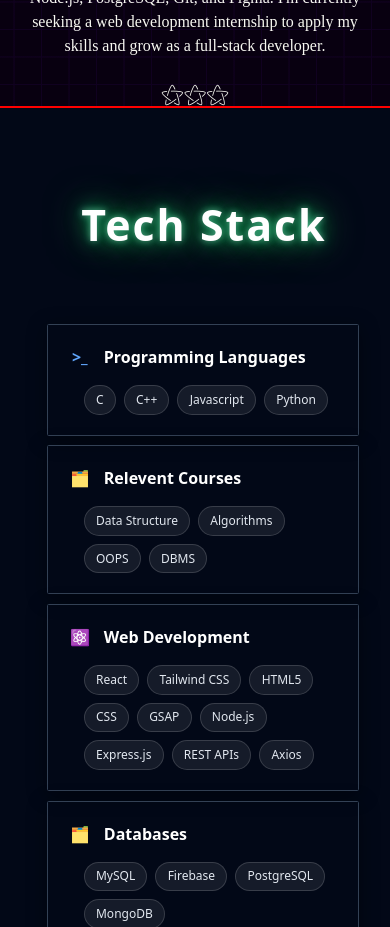
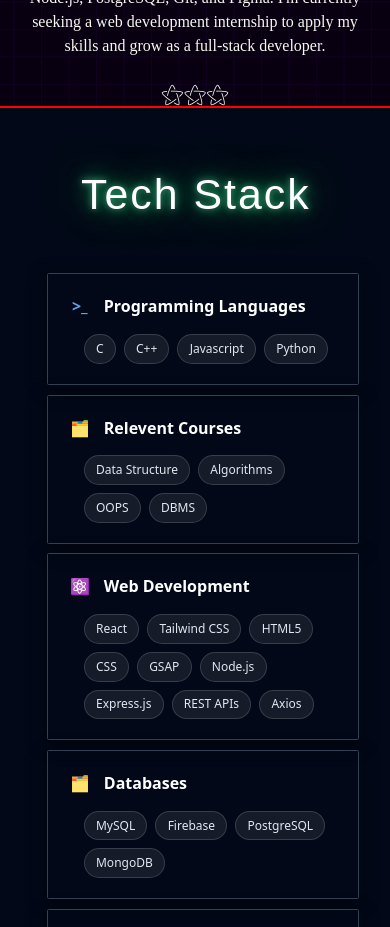
Before and after one commit to sprakash2006/Portfolio--Crafting-Digital-Identity, a React (Vite) app: page / in a window 390 px wide. Shown: the part 1100-2027 px from the top of the page. Built offline with nearby package versions, Linux system fonts and the light colour scheme; a web font is replaced by a local one.

Commit message:
updated skills

```diff
--- a/src/pages/skills.css
+++ b/src/pages/skills.css
@@ -5,7 +5,6 @@
 }
 .skills-title {
   font-size:4.5vw;
-  margin-left:40%;
   font-weight: 600;
   color: #ffffff;
   text-align: center;
@@ -14,9 +13,13 @@
     0 0 6px rgba(255, 255, 255, 0.2),
     0 0 10px rgba(0, 255, 153, 0.3),
     0 0 20px rgba(0, 255, 120, 0.4),
-    0 0 40px rgba(100, 255, 100, 0.3);
-  animation: soft-glow 1.5s ease-in-out infinite alternate;
-  padding-top:12vw;
+    0 0 40px rgba(100, 123, 255, 0.3);
+  animation: soft-glow 0.5s ease-in-out infinite alternate;
+  padding-top:9vw;
+  padding-left:4vw;
+  font-family: "Electrolize", sans-serif;
+  font-weight: 400;
+  font-style: normal;
 
 }
 
@@ -27,9 +30,9 @@
   }
   .skills-title {
     font-size:11vw;
-    margin-left:8%;
-    margin-top:10%;
-    padding-bottom:5vw;
+    margin-left:0;
+    margin-top:5%;
+    padding-bottom:0;
 
   }
 }
```
